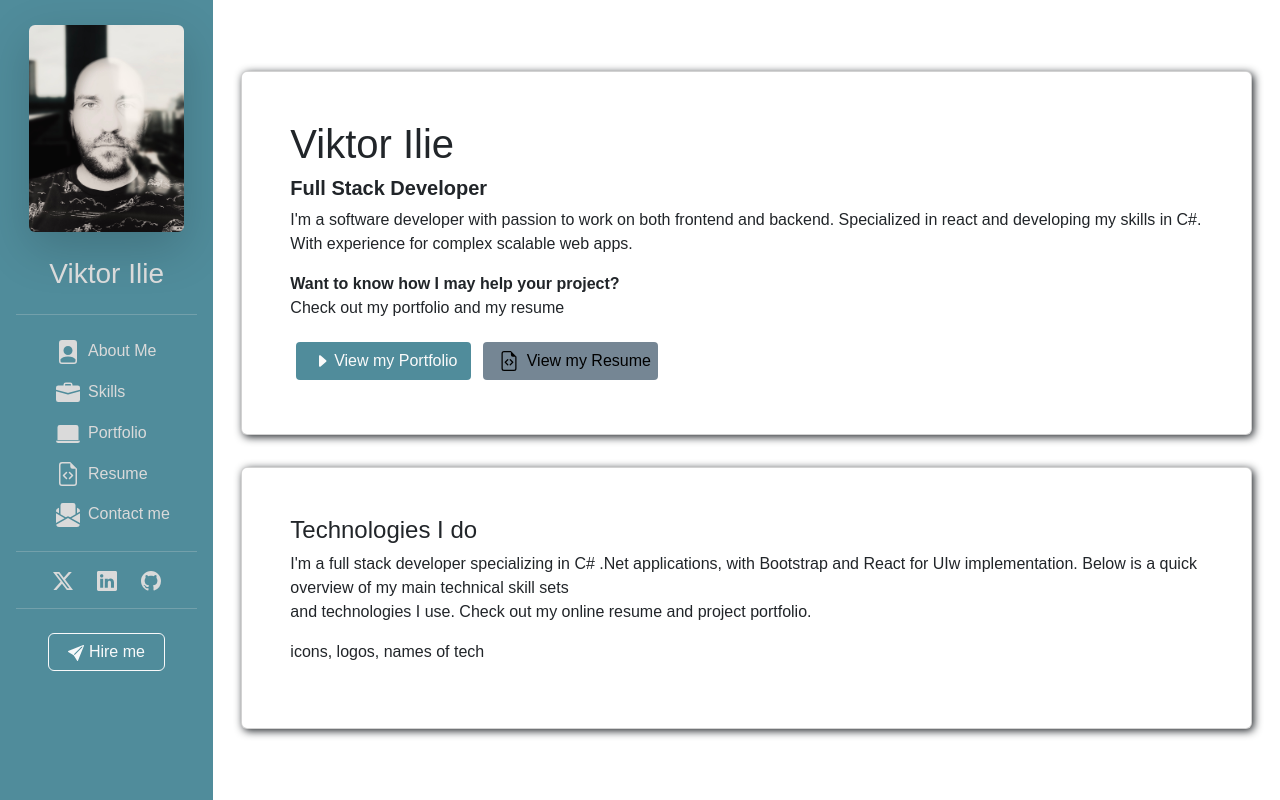
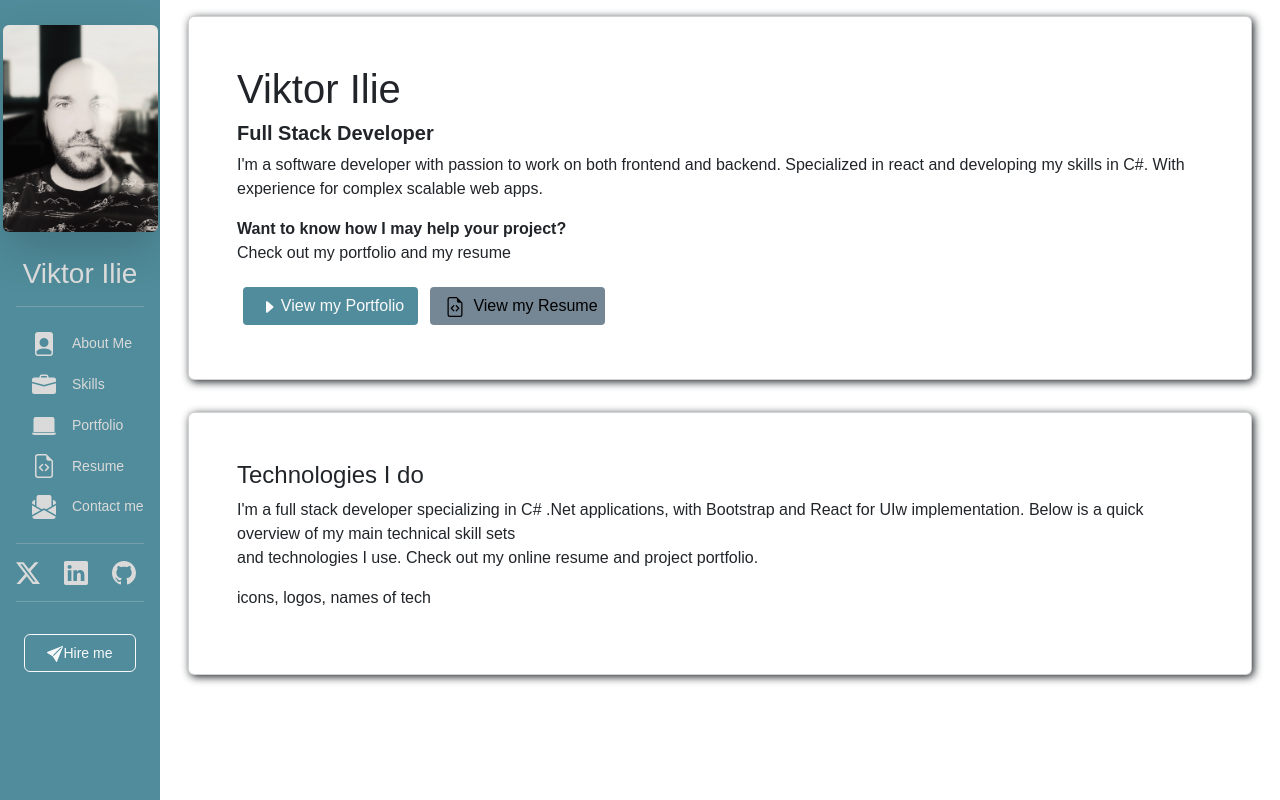
Before and after one commit to viktorilie/PortfolioRedesign, a React (Vite) app: page / in a window 1280 px wide. Built offline with nearby package versions, Linux system fonts and the light colour scheme.

Commit message:
fix sidebar icosn and text

```diff
--- a/src/App.css
+++ b/src/App.css
@@ -1,4 +1,28 @@
 /*<--------- 01-sidebar --------->*/
+
+@media (min-width: 480px) {
+  .layout {
+    display: grid;
+    grid-template-rows: 4rem auto 6rem 4rem;
+    grid-template-columns: 10rem auto auto;
+    grid-template-areas:
+      "header header header"
+      "sidebar main main"
+      "sidebar widget statistics"
+      "footer footer footer";
+  }
+}
+
+/* .nav {
+  grid-area: sidebar;
+  background: #f6c356;
+  text-align: center;
+  align-content: center;
+  font-size: 24px;
+  color: white;
+  box-shadow: 1px 1px 1px black;
+} */
+
 .side {
   /* position: fixed; */
   left: 0;
--- a/src/App.tsx
+++ b/src/App.tsx
@@ -7,17 +7,14 @@ import Skills from "./components/Skills";
 function App() {
   return (
     <>
-      <div className="d-flex flex-row justify-content-center">
-        {/* 01 sidebar */}
-        <div className="side d-flex flex-column col-sm-2">
+      <div className="layout">
+        <nav>
           <Sidebar />
-        </div>
-
-        {/* 02 main-section #AboutMe */}
-        <div className="d-flex flex-column justify-content-center right-contain col-sm-10">
+        </nav>
+        <main>
           <MainCard />
           <Skills />
-        </div>
+        </main>
       </div>
     </>
   );
--- /dev/null
+++ b/src/components/Sidebar.css
@@ -0,0 +1,21 @@
+.side {
+  /* position: fixed; */
+  left: 0;
+  top: 0;
+  height: 100vh;
+  /* width: 260px; */
+  background: #508c9b;
+  color: #dadada;
+  overflow-y: auto;
+  scrollbar-color: rgba(0, 0, 0, 0.2) #508c9b;
+  scrollbar-width: thin;
+}
+
+.nav-link:hover {
+  color: black; /* Change color on hover */
+  transform: scale(1.01); /* Scale up on hover */
+}
+
+.nav-link svg {
+  transition: transform 0.8s ease; /* Transition for the icon */
+}
--- a/src/components/Sidebar.tsx
+++ b/src/components/Sidebar.tsx
@@ -8,10 +8,12 @@ import { BsTwitterX } from "react-icons/bs";
 import { BsLinkedin } from "react-icons/bs";
 import { BsGithub } from "react-icons/bs";
 import { BsFillSendFill } from "react-icons/bs";
+import "./Sidebar.css";
 
 const Sidebar = () => {
   return (
     <>
+      <div className="side">
         <div className="d-flex justify-content-center align-items-center ">
           <img
             className="sidebarimage shadow-lg rounded"
@@ -20,49 +22,52 @@ const Sidebar = () => {
         </div>
         <h3 className="text-center">Viktor Ilie</h3>
         <hr className=" mx-3" />
-      <div className="ps-5">
+
+        {/* navlinks and icons */}
+        <div className="ps-3">
           <ul className="navbar-nav flex-column">
             <li className="nav-item">
               <a className="nav-link" href="#">
-              <BsFilePersonFill className="mx-2" size={24} />
-              <span className="d-none d-lg-inline">About Me</span>
+                <BsFilePersonFill className=" mx-3" size={24} />
+                <small className="">About Me</small>
               </a>
             </li>
 
             <li className="nav-item">
               <a className="nav-link" href="#">
-              <BsBriefcaseFill className="mx-2" size={24} />
-              <span className="d-none d-lg-inline">Skills</span>
+                <BsBriefcaseFill className=" mx-3" size={24} />
+                <small className="">Skills</small>
               </a>
             </li>
 
             <li className="nav-item">
-            <a className="nav-link " href="#">
-              <BsLaptopFill className="mx-2" size={24} />
-              <span className="d-none d-lg-inline">Portfolio</span>
+              <a className="nav-link" href="#">
+                <BsLaptopFill className=" mx-3" size={24} />
+                <small className="">Portfolio</small>
               </a>
             </li>
 
             <li className="nav-item">
-            <a className="nav-link " href="#">
-              <BsFileEarmarkCode className="mx-2" size={24} />
-              <span className="d-none d-lg-inline">Resume</span>
+              <a className="nav-link" href="#">
+                <BsFileEarmarkCode className=" mx-3" size={24} />
+                <small className="">Resume</small>
               </a>
             </li>
             <li className="nav-item">
-            <a className="nav-link " href="#">
-              <BsEnvelopePaperFill className="mx-2" size={24} />
-              <span className="d-none d-lg-inline">Contact me</span>
+              <a className="nav-link" href="#">
+                <BsEnvelopePaperFill className=" mx-3" size={24} />
+                <small className="">Contact me</small>
               </a>
             </li>
           </ul>
         </div>
         <hr className=" mx-3" />
 
-      <div className="icon-links list-inline justify-content-center align-items-center px-2 mx-auto">
+        {/* social media links */}
+        <div className="icon-links list-inline justify-content-center align-items-center px-1 mx-1">
           <li className="list-inline-item">
             <a className="nav-link" href="https://twitter.com/red_dev_vi">
-            <BsTwitterX className="mx-2" size={20} />
+              <BsTwitterX className="mx-2" size={24} />
             </a>
           </li>
 
@@ -70,21 +75,25 @@ const Sidebar = () => {
             <a
               className="nav-link"
               href="https://www.linkedin.com/in/viktor-ilie/">
-            <BsLinkedin className="mx-2" size={20} />
+              <BsLinkedin className="mx-2" size={24} />
             </a>
           </li>
           <li className="list-inline-item">
             <a className="nav-link" href="https://github.com/viktorilie">
-            <BsGithub className="mx-2" size={20} />
+              <BsGithub className="mx-2" size={24} />
             </a>
           </li>
         </div>
         <hr className="mx-3" />
-      <div className="py-2">
-        <div className=" px-5 mx-auto">
-          <button type="submit" className="btn btn-outline-light w-100">
-            <BsFillSendFill className="" /> Hire me
+        <div className="py-3">
+          <div className="px-4 mx-auto">
+            <button
+              type="submit"
+              className="btn btn-outline-light w-100 hireme-button">
+              <BsFillSendFill />
+              <small>Hire me</small>
             </button>
+          </div>
         </div>
       </div>
     </>
```
Lines whose indentation alone changed are shown as unchanged.
